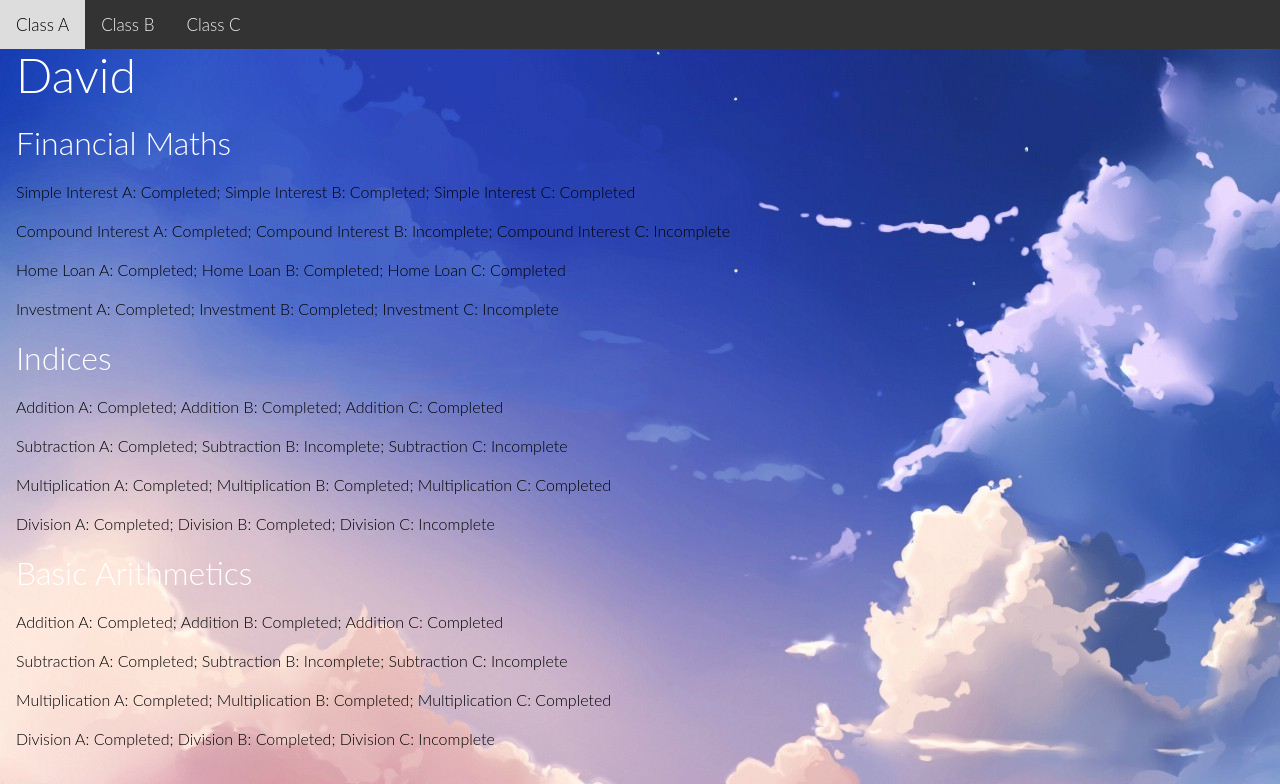
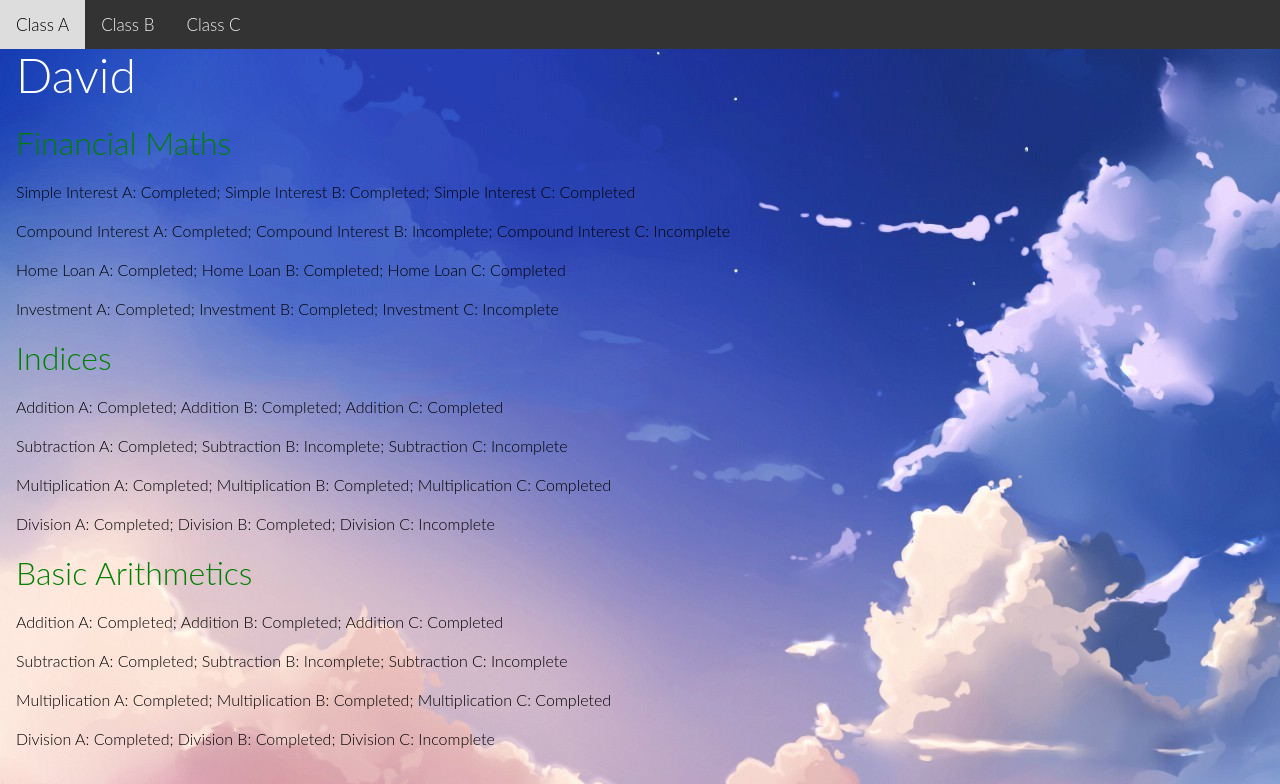
Before and after one commit to yx7ing/UNIHACK18, a Flask app: template templates/teacher.html in a window 1280 px wide. Shown: the top 784 px of the page. Run offline with Flask 2, Linux system fonts and the light colour scheme; the template is opened without the code that fills it, so the values that code supplies are empty; some libraries are stand-ins or nearby versions.

Commit message:
Update teacher.html

```diff
--- a/templates/teacher.html
+++ b/templates/teacher.html
@@ -13,7 +13,7 @@
 <style>
 body {margin:0;}
 h2{
-        color:
+        color: green;
 }
 .navbar {
   overflow: hidden;
@@ -73,6 +73,8 @@ h2{
   <p>Multiplication A: Completed; Multiplication B: Completed;  Multiplication C: Completed</p>
   <p>Division A: Completed; Division B: Completed; Division C: Incomplete</p>
 
+
+
 </div>
 
 </body>
```
